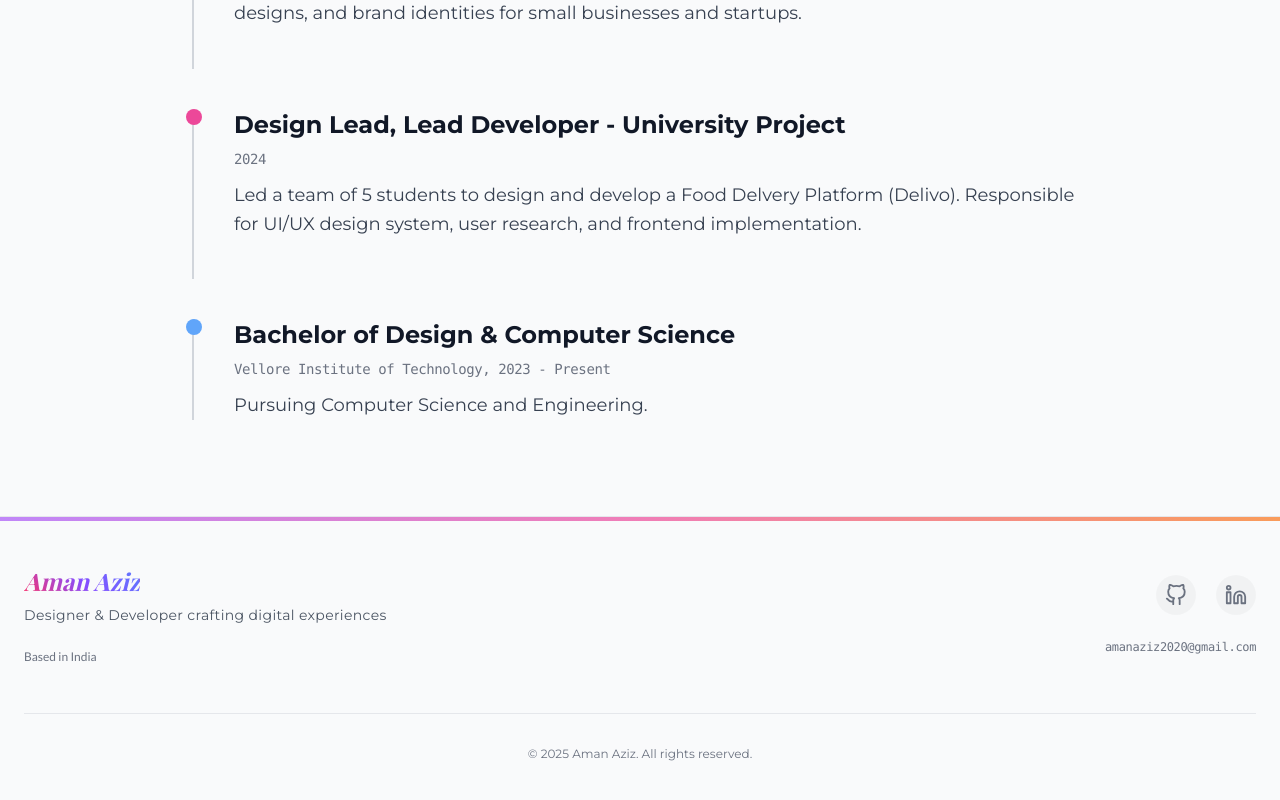
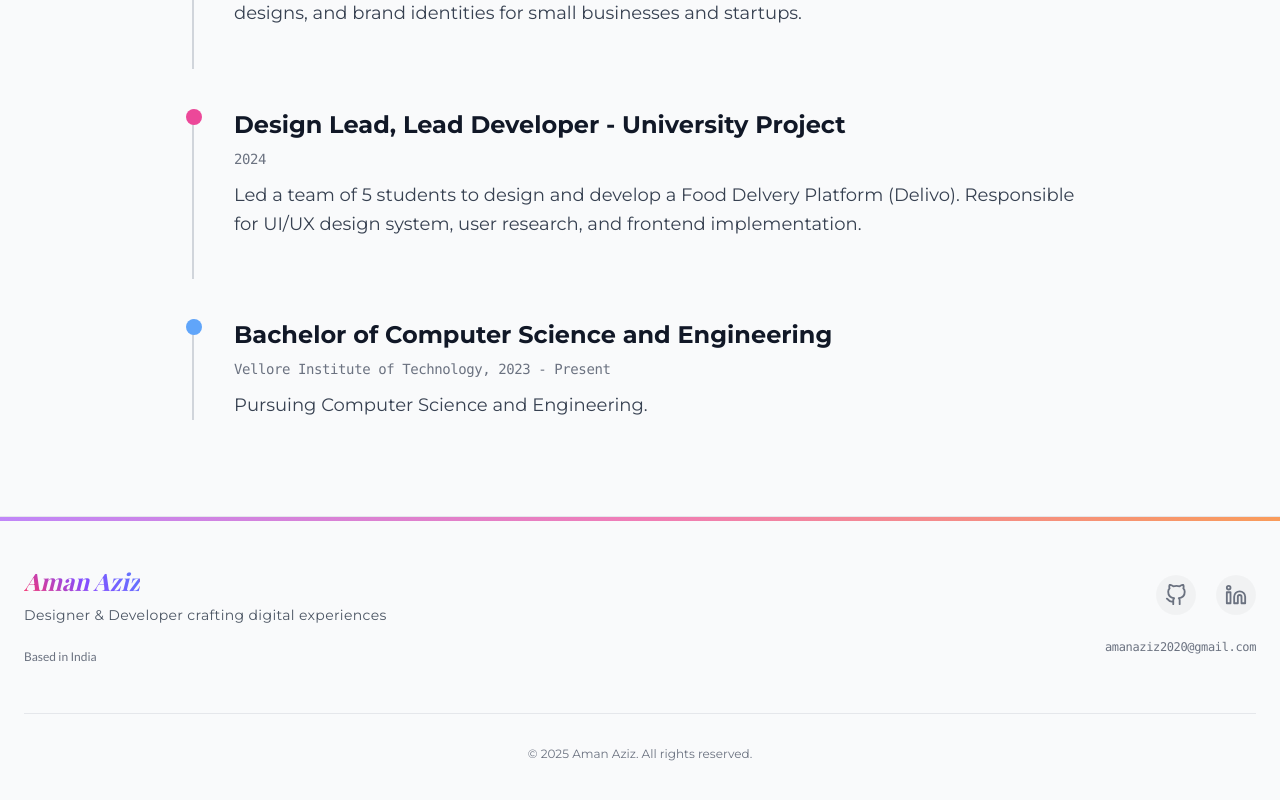
Before and after one commit to tutankhAman/design-portfolio-v2, a React (Vite) app: page /about in a window 1280 px wide. Shown: the part 2246-3046 px from the top of the page. Built offline with nearby package versions, Linux system fonts and the light colour scheme; a web font is replaced by a local one.

Commit message:
Refactor code structure for improved readability and maintainability

```diff
--- a/src/pages/About.jsx
+++ b/src/pages/About.jsx
@@ -546,7 +546,7 @@ function About() {
 
             <div className={`timeline-item relative pl-10 ${darkMode ? 'border-l-2 border-gray-700' : 'border-l-2 border-gray-300'}`}>
               <div className={`absolute left-[-8px] top-0 w-4 h-4 rounded-full ${darkMode ? 'bg-blue-500' : 'bg-blue-400'}`}></div>
-              <h3 className="font-montserrat font-bold text-2xl mb-2 text-gray-900 dark:text-gray-100">Bachelor of Design & Computer Science</h3>
+              <h3 className="font-montserrat font-bold text-2xl mb-2 text-gray-900 dark:text-gray-100">Bachelor of Computer Science and Engineering</h3>
               <p className={`mb-3 font-mono text-sm ${darkMode ? 'text-gray-400' : 'text-gray-500'}`}>Vellore Institute of Technology, 2023 - Present</p>
               <p className={`text-lg leading-relaxed ${darkMode ? 'text-gray-300' : 'text-gray-700'}`}>
                 Pursuing Computer Science and Engineering.
```
Also changed, not shown: 1 other file (tests, documents, lock files or other folders).
